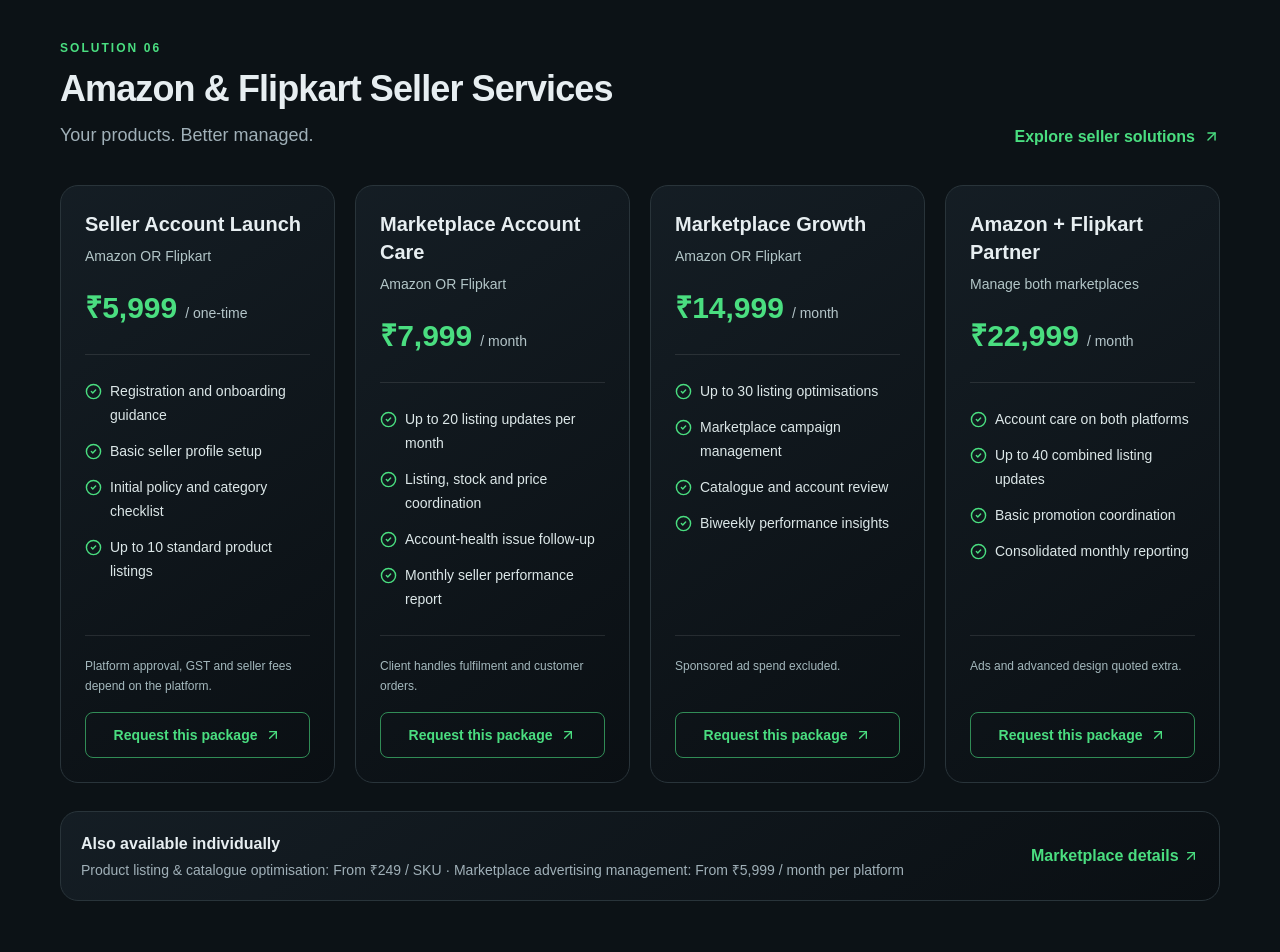
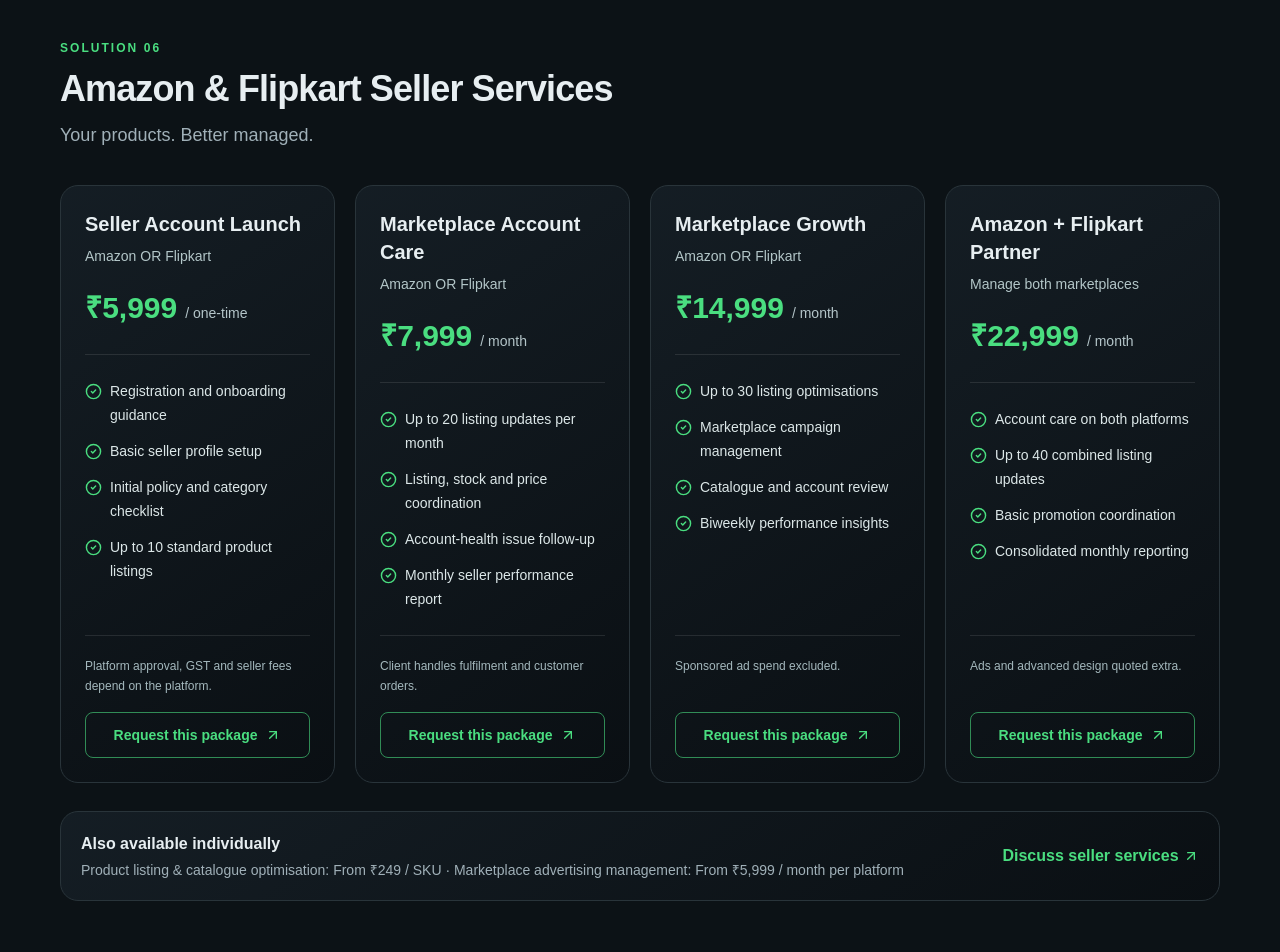
Before and after one commit to manishsirgg/infinitygrowthtech, a Next.js app: page /packages in a window 1280 px wide. Shown: the part 5160-6112 px from the top of the page. Built offline with nearby package versions, Linux system fonts and the light colour scheme.

Commit message:
Consolidate marketplace content into packages: src/app/packages/page.tsx

```diff
--- a/src/app/packages/page.tsx
+++ b/src/app/packages/page.tsx
@@ -37,7 +37,6 @@ export default function PackagesPage() {
         <p className="eyebrow">Solution {String(index+1).padStart(2,'0')}</p>
         <div className="mt-3 flex flex-col justify-between gap-5 md:flex-row md:items-end">
           <div><h2 className="text-3xl font-extrabold tracking-tight md:text-4xl">{group.title}</h2><p className="muted mt-3 text-lg">{group.subtitle}</p></div>
-          {group.id==='marketplaces' && <Link href="/marketplaces" className="inline-flex items-center gap-2 font-semibold text-[#4ade80]">Explore seller solutions <ArrowUpRight size={17} aria-hidden="true"/></Link>}
         </div>
         <div className="mt-9 grid gap-5 md:grid-cols-2 xl:grid-cols-4">
           {group.packages.map((pkg) => <article key={pkg.title} className="panel flex min-w-0 flex-col p-6">
@@ -57,7 +56,7 @@ export default function PackagesPage() {
         </div>
         {group.id==='marketplaces' && <div className="mt-7 panel flex flex-col gap-3 p-5 sm:flex-row sm:items-center sm:justify-between">
           <div><p className="font-bold">Also available individually</p><p className="muted mt-1 text-sm">{marketplaceExtras.map(extra=>`${extra.title}: ${extra.price}`).join(' · ')}</p></div>
-          <Link href="/marketplaces" className="shrink-0 font-semibold text-[#4ade80]">Marketplace details <ArrowUpRight className="inline" size={16} aria-hidden="true"/></Link>
+          <Link href="/contact?subject=Marketplace%20Services" className="shrink-0 font-semibold text-[#4ade80]">Discuss seller services <ArrowUpRight className="inline" size={16} aria-hidden="true"/></Link>
         </div>}
       </div>
     </section>)}
```
